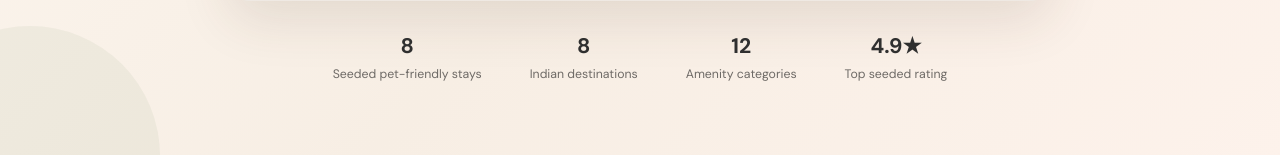
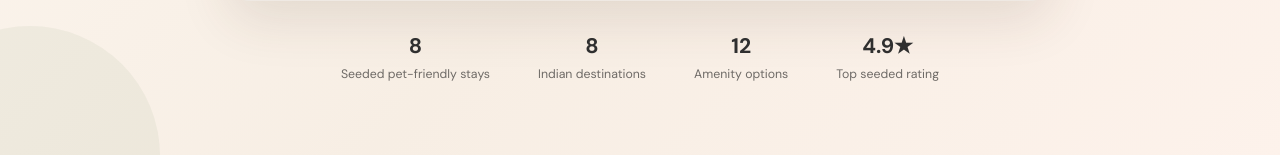
Before and after one commit to dev-ahmed01/Purrfect_Stays, a Next.js app in the folder apps/web/: page / in a window 1280 px wide. Shown: the part 629-784 px from the top of the page. Built offline with nearby package versions, Linux system fonts and the light colour scheme; no server answers; a web font is replaced by a local one.

Commit message:
fix(web): label seeded amenity count accurately

```diff
--- a/apps/web/src/app/page.tsx
+++ b/apps/web/src/app/page.tsx
@@ -85,7 +85,7 @@ export default function HomePage() {
           <div className="hero-stats" aria-label="Current demo catalogue highlights">
             <div><strong>8</strong><span>Seeded pet-friendly stays</span></div>
             <div><strong>8</strong><span>Indian destinations</span></div>
-            <div><strong>12</strong><span>Amenity categories</span></div>
+            <div><strong>12</strong><span>Amenity options</span></div>
             <div><strong>4.9★</strong><span>Top seeded rating</span></div>
           </div>
         </section>
```
